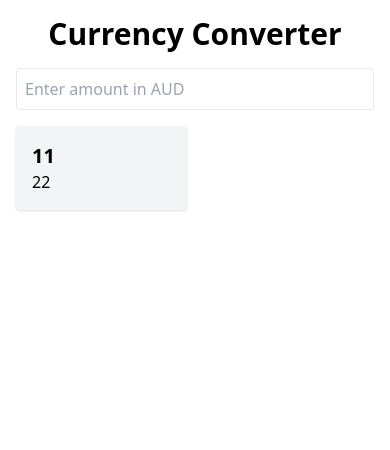
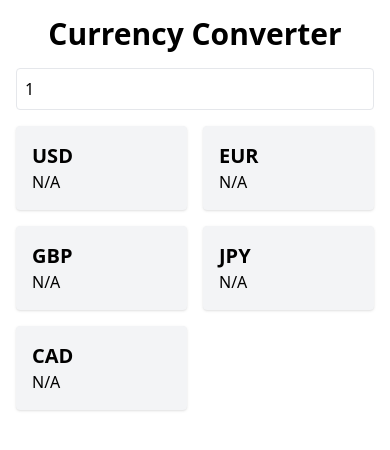
Before and after one commit to Tracy-maker/currency_converter, a Next.js app: page / in a window 390 px wide. Shown: the top 450 px of the page. Built offline with nearby package versions, Linux system fonts and the light colour scheme; no server answers.

Commit message:
connected the api to the responsive to the conversion table

```diff
--- a/src/components/ConversionTable.jsx
+++ b/src/components/ConversionTable.jsx
@@ -1,12 +1,18 @@
 import React from "react";
 
-const ConversionTable = () => {
+const ConversionTable = ({ amount, rates, currencies }) => {
   return (
     <div className="mt-4 grid grid-cols-2 gap-4">
-      <div className="p-4 bg-gray-100 rounded shadow">
-        <p className="text-xl font-bold">11</p>
-        <p>22</p>
-      </div>
+      {currencies.map((currency) => (
+        <div key={currency} className="p-4 bg-gray-100 rounded shadow">
+          <p className="text-xl font-bold">{currency}</p>
+          <p>
+            {rates[currency]
+              ? `${(amount * rates[currency]).toFixed(2)} ${currency}`
+              : "N/A"}
+          </p>
+        </div>
+      ))}
     </div>
   );
 };
--- a/src/components/CurrencyConverter.jsx
+++ b/src/components/CurrencyConverter.jsx
@@ -1,14 +1,33 @@
-import React from "react";
+"use client";
+import React, { useEffect, useState } from "react";
+import { fetchLatestRates } from "../utils/api";
 import ConversionTable from "./ConversionTable";
 
 const CurrencyConverter = () => {
+  const [amount, setAmount] = useState(1);
+  const [rates, setRates] = useState({});
+  const [currencies] = useState(['USD', 'EUR', 'GBP', 'JPY', 'CAD']);
+
+  useEffect(() => {
+    const getRates = async () => {
+      const fetchedRates = await fetchLatestRates();
+      if (fetchedRates) {
+        setAmount(fetchedRates);
+      }
+    };
+    getRates();
+  }, []);
+
   return (
     <div className="mt-4">
       <input
+        type="number"
+        value={amount}
+        onChange={(e) => setAmount(e.target.value)}
         className="border p-2 rounded w-full"
         placeholder="Enter amount in AUD"
       />
-      <ConversionTable />
+      <ConversionTable amount={amount} rates={rates} currencies={currencies}/>
     </div>
   );
 };
--- a/src/utils/api.js
+++ b/src/utils/api.js
@@ -0,0 +1,20 @@
+const API_KEY = process.env.NEXT_PUBLIC_OPENEXCHANGE_API_KEY;
+const BASE_URL = 'https://openexchangerates.org/api';
+
+export const fetchLatestRates = async (baseCurrency = 'AUD') => {
+  try {
+    const response = await fetch(
+      `${BASE_URL}/latest.json?app_id=${API_KEY}&base=${baseCurrency}`
+    );
+
+    if (!response.ok) {
+      throw new Error('Failed to fetch the latest rates');
+    }
+
+    const data = await response.json();
+    return data.rates;
+  } catch (error) {
+    console.error('Error fetching latest rates:', error);
+    return null;
+  }
+};
```
